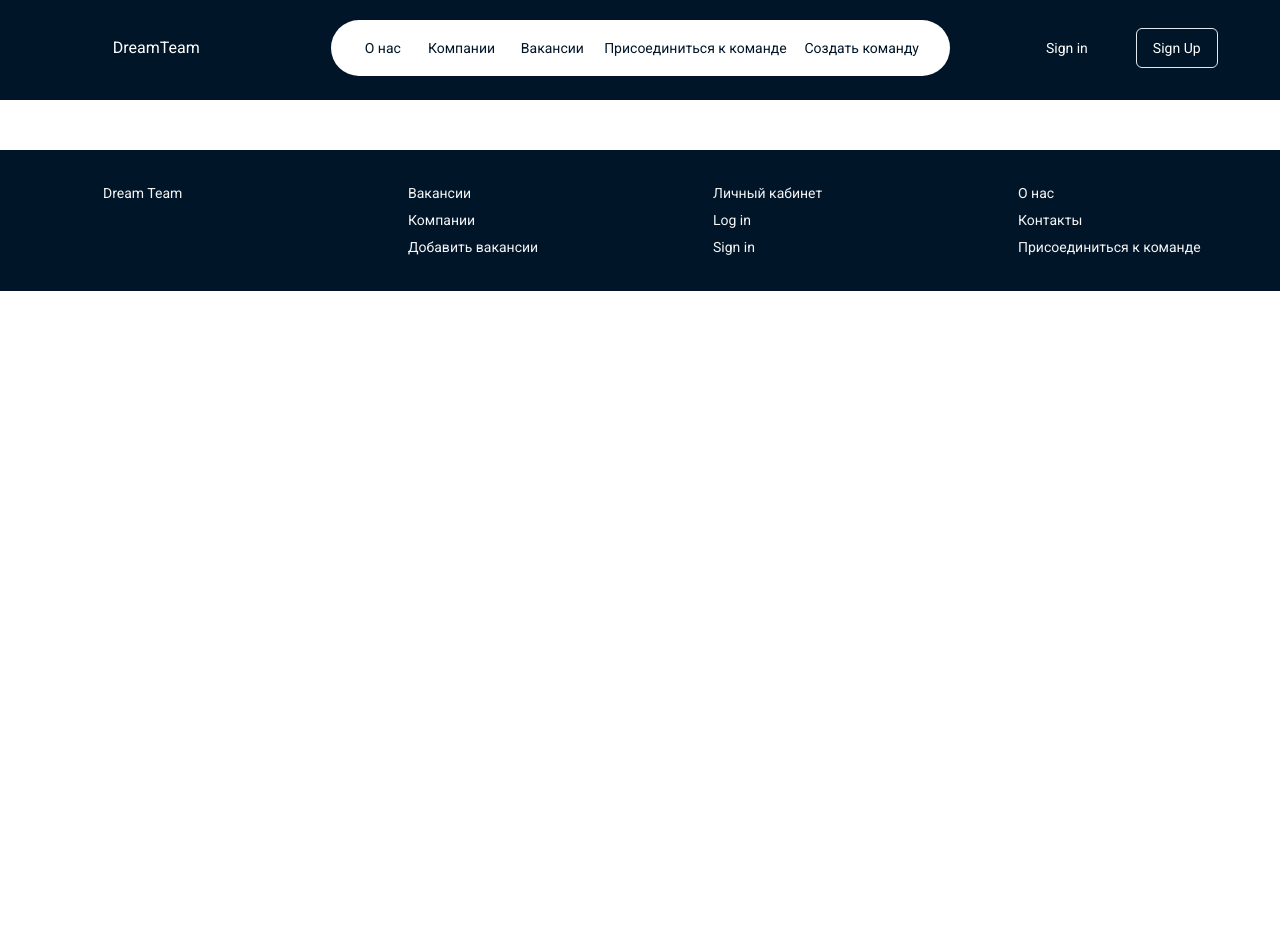
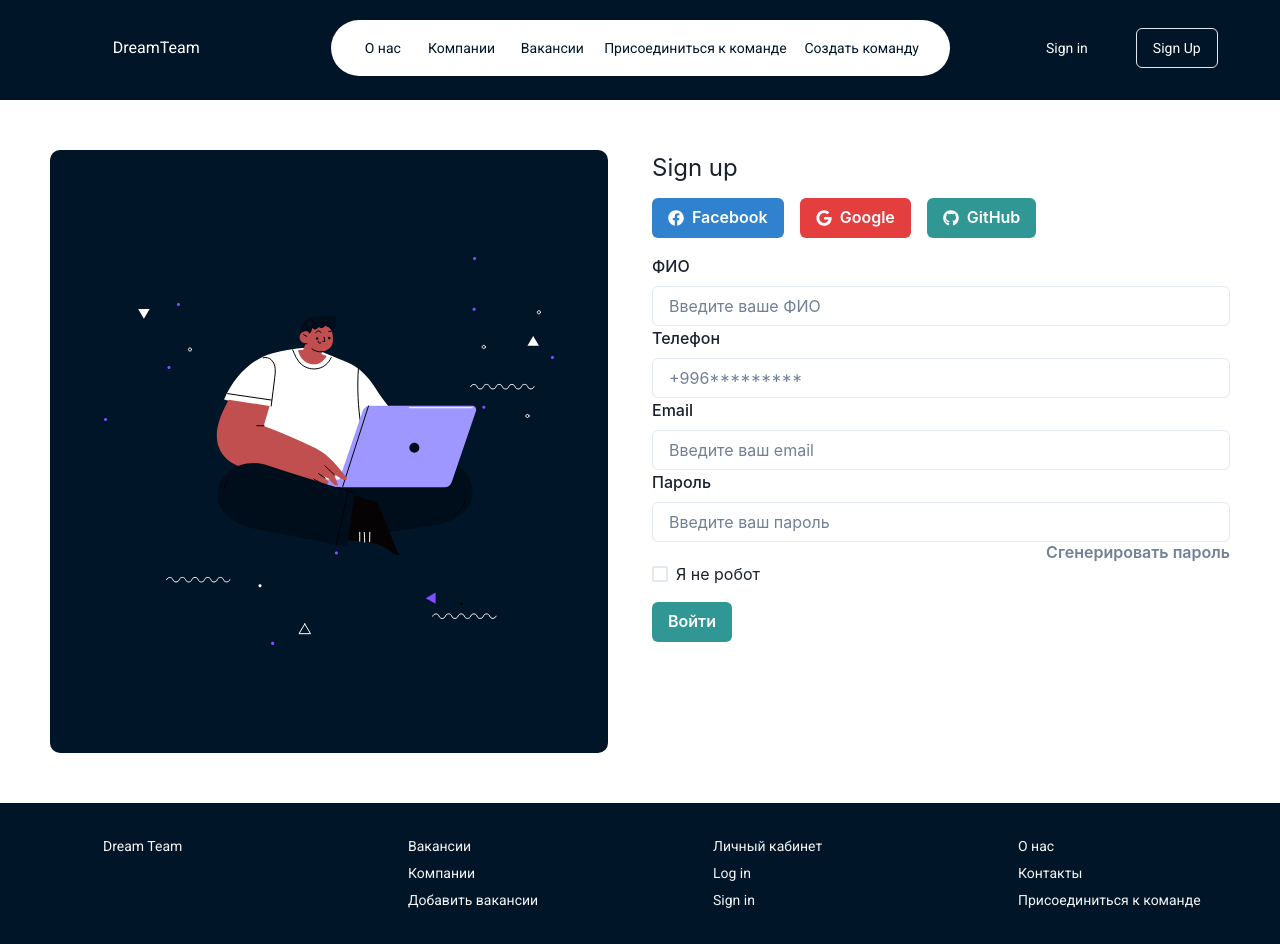
Before and after one commit to DreamTeamOwners/DreamTeamClient, a React (Create React App) app in the folder dream-team-front/: page /signup in a window 1280 px wide. Before the commit the page ends 800 px from the top, so only its background shows below. Built offline with nearby package versions, Linux system fonts and the light colour scheme; a web font is replaced by a local one.

Commit message:
login and signup pages updated

```diff
--- a/dream-team-front/src/App.js
+++ b/dream-team-front/src/App.js
@@ -5,6 +5,7 @@ import "./App.css"
 import Footer from "./components/footer/Footer";
 import Auth from "./components/screens/auth/Auth";
 import {ChakraProvider} from "@chakra-ui/react"
+import ResumeBuilder from "./components/resume/Resume";
 
 
 
@@ -17,6 +18,7 @@ const App = () => {
           <Routes>
             <Route path="/" element={<Home />} />
             <Route path="/*" element={<Auth />} />
+            <Route path="/resume" element={<ResumeBuilder />} />
           </Routes>
           <Footer />
         </div>
--- /dev/null
+++ b/dream-team-front/src/components/resume/Resume.jsx
@@ -0,0 +1,86 @@
+import React, { useState } from 'react';
+import { ChakraProvider, Box, Grid, GridItem, Heading, FormControl, FormLabel, Input, Button, Text } from '@chakra-ui/react';
+import { Formik, Field, Form } from 'formik';
+
+const ResumeBuilder = () => {
+    const clearFormData = {
+        name: '',
+        email: '',
+        phone: '',
+        country: '',
+        city: '',
+        education: '',
+    }
+  const [formData, setFormData] = useState(clearFormData);
+
+  const handleSubmit = (values) => {
+    setFormData(values);
+  };
+
+  const handleInputChange = (e, setFieldValue,values) => {
+    const { name, value } = e.target;
+    setFieldValue(name, value);
+    setFormData(values);
+  };
+
+  return (
+      <Box maxW="80%" mx="auto" mt={8} p={6}>
+        <Heading mb={4}>Конструктор резюме</Heading>
+        <Grid templateColumns="repeat(2, 1fr)" gap={4}>
+          <GridItem borderRadius="md" boxShadow="md" borderWidth={1} p={4}>
+            <Formik initialValues={{ name: '', email: '', phone: '', experience: '' }} onSubmit={handleSubmit}>
+              {({ values, setFieldValue }) => (
+                <Form>
+                  <Field name="name">
+                    {({ field }) => (
+                      <FormControl mb={4}>
+                        <FormLabel>Имя</FormLabel>
+                        <Input {...field} placeholder="Введите ваше имя" onChange={(e) => handleInputChange(e, setFieldValue,values)} />
+                      </FormControl>
+                    )}
+                  </Field>
+                  <Field name="email">
+                    {({ field }) => (
+                      <FormControl mb={4}>
+                        <FormLabel>Email</FormLabel>
+                        <Input {...field} type="email" placeholder="Введите ваш email" onChange={(e) => handleInputChange(e, setFieldValue)} />
+                      </FormControl>
+                    )}
+                  </Field>
+                  <Field name="phone">
+                    {({ field }) => (
+                      <FormControl mb={4}>
+                        <FormLabel>Телефон</FormLabel>
+                        <Input {...field} placeholder="Введите ваш телефон" onChange={(e) => handleInputChange(e, setFieldValue)} />
+                      </FormControl>
+                    )}
+                  </Field>
+                  <Field name="experience">
+                    {({ field }) => (
+                      <FormControl mb={4}>
+                        <FormLabel>Опыт работы</FormLabel>
+                        <Input {...field} placeholder="Введите ваш опыт работы" onChange={(e) => handleInputChange(e, setFieldValue)} />
+                      </FormControl>
+                    )}
+                  </Field>
+                  <Button type="submit" colorScheme="blue">Отправить</Button>
+                </Form>
+              )}
+            </Formik>
+          </GridItem>
+          <GridItem borderRadius="md" boxShadow="md" borderWidth={1}  p={4}>
+            {formData && (
+              <Box mb={4}>
+                <Text>Имя: {formData.name}</Text>
+                <Text>Email: {formData.email}</Text>
+                <Text>Телефон: {formData.phone}</Text>
+                <Text>Опыт работы: {formData.experience}</Text>
+              </Box>
+            )}
+          </GridItem>
+        </Grid>
+      </Box>
+  );
+};
+
+export default ResumeBuilder;
--- a/dream-team-front/src/components/screens/auth/Auth.jsx
+++ b/dream-team-front/src/components/screens/auth/Auth.jsx
@@ -1,13 +1,14 @@
 import styles from "./Auth.module.css"
 import {Routes, Route} from 'react-router-dom'
-import Login from "./login/Login"
+import LoginForm from "./login/Login"
+import RegistrationForm from "./reg/Registration"
 
 const Auth = () => {
     return (
         <div className={styles.auth}>
             <Routes>
-                <Route path="/login" element={<Login/>}/>
-                <Route path="/reg" element={<Login/>}/>
+                <Route path="/login" element={<LoginForm/>}/>
+                <Route path="/signup" element={<RegistrationForm/>}/>
             </Routes>
         </div>
     )
--- a/dream-team-front/src/components/screens/auth/login/Login.jsx
+++ b/dream-team-front/src/components/screens/auth/login/Login.jsx
@@ -1,9 +1,10 @@
 
 import React from 'react';
-import { Box, FormControl, FormErrorMessage, FormLabel, Input, Button, Image, HStack } from '@chakra-ui/react';
+import { Switch, Text, Box, FormControl, FormErrorMessage, FormLabel, Input, Button, Image, HStack, Grid, GridItem, Center } from '@chakra-ui/react';
 import { Formik, Field, Form, ErrorMessage } from 'formik';
 import * as Yup from 'yup';
-import { FaFacebook, FaGoogle, FaTwitter } from 'react-icons/fa';
+import { FaFacebook, FaGithub, FaGoogle, FaTwitter } from 'react-icons/fa';
+import { Link } from 'react-router-dom';
 
 // Валидационная схема с использованием Yup
 const validationSchema = Yup.object().shape({
@@ -24,20 +25,23 @@ const LoginForm = () => {
   };
 
     return (
-        <Box maxW="md" mx="auto" mt={8} p={4} display="flex" alignItems="center">
-            <Box flex={1} mr={4}>
-                <Image src="/login_icon.svg" alt="Image" w="200px" h="200px" objectFit="cover" />
-            </Box>
-            <Box flex={1}>
+        // <Box maxW="md" mx="auto" mt={8} p={4} display="flex" alignItems="center">
+        <Grid templateColumns='1fr 1fr' gap={6}>
+            <GridItem flex={1} mr={4}>
+                <Image src="/login_icon.svg" alt="Image" objectFit="cover" />
+            </GridItem>
+            <GridItem flex={1}>
+                <Text fontSize={24} mb={3}>Log in</Text>
                 <HStack spacing={4} mb={4}>
+
                     <Button colorScheme="blue" leftIcon={<FaFacebook />}>
                         Facebook
                     </Button>
                     <Button colorScheme="red" leftIcon={<FaGoogle />}>
                         Google
                     </Button>
-                    <Button colorScheme="teal" leftIcon={<FaTwitter />}>
-                        Twitter
+                    <Button colorScheme="teal" leftIcon={<FaGithub />}>
+                        GitHub
                     </Button>
                 </HStack>
                 <Formik
@@ -66,6 +70,13 @@ const LoginForm = () => {
                                     </FormControl>
                                 )}
                             </Field>
+                            <Box display={'flex'} justifyContent={'flex-end'} color={'blue'}><Link to='/forgot'>Forgot password?</Link></Box>
+                            <Box display={"flex"} alignItems={"center"} mt={4}>
+                            <FormLabel htmlFor='remember' mb='0'>
+                                Remember me
+                            </FormLabel>
+                            <Switch id='remember' />
+                            </Box>
 
                             <Button mt={4} colorScheme="teal" isLoading={isSubmitting} type="submit">
                                 Войти
@@ -73,8 +84,9 @@ const LoginForm = () => {
                         </Form>
                     )}
                 </Formik>
-            </Box>
-        </Box>
+            </GridItem>
+        </Grid>
+        // </Box>
     );
 };
 
--- a/dream-team-front/src/components/screens/auth/login/Login.module.css
+++ /dev/null
@@ -1,4 +0,0 @@
-.login{
-    display: grid;
-    grid-template-columns: 1fr 1fr;
-}
--- a/dream-team-front/src/components/screens/auth/reg/Registration.jsx
+++ b/dream-team-front/src/components/screens/auth/reg/Registration.jsx
@@ -0,0 +1,110 @@
+
+import React from 'react';
+import { Checkbox, Switch, Text, Box, FormControl, FormErrorMessage, FormLabel, Input, Button, Image, HStack, Grid, GridItem, Center } from '@chakra-ui/react';
+import { Formik, Field, Form, ErrorMessage } from 'formik';
+import * as Yup from 'yup';
+import { FaFacebook, FaGithub, FaGoogle, FaTwitter } from 'react-icons/fa';
+import { Link } from 'react-router-dom';
+
+// Валидационная схема с использованием Yup
+const validationSchema = Yup.object().shape({
+  email: Yup.string().email('Некорректный адрес электронной почты').required('Поле "Email" обязательно для заполнения'),
+  password: Yup.string().required('Поле "Пароль" обязательно для заполнения'),
+});
+
+const initialValues = {
+  email: '',
+  password: '',
+};
+
+const RegistrationForm = () => {
+  const handleSubmit = (values, { setSubmitting }) => {
+    // Выполнение действий при отправке формы
+    console.log(values);
+    setSubmitting(false);
+  };
+
+    return (
+        // <Box maxW="md" mx="auto" mt={8} p={4} display="flex" alignItems="center">
+        <Grid templateColumns='1fr 1fr' gap={6}>
+            <GridItem flex={1} mr={4}>
+                <Image src="/login_icon.svg" alt="Image" objectFit="cover" />
+            </GridItem>
+            <GridItem flex={1}>
+                <Text fontSize={24} mb={3}>Sign up</Text>
+                <HStack spacing={4} mb={4}>
+
+                    <Button colorScheme="blue" leftIcon={<FaFacebook />}>
+                        Facebook
+                    </Button>
+                    <Button colorScheme="red" leftIcon={<FaGoogle />}>
+                        Google
+                    </Button>
+                    <Button colorScheme="teal" leftIcon={<FaGithub />}>
+                        GitHub
+                    </Button>
+                </HStack>
+                <Formik
+                    initialValues={initialValues}
+                    validationSchema={validationSchema}
+                    onSubmit={handleSubmit}
+                >
+                    {({ isSubmitting }) => (
+                        <Form>
+                            <Field name="name">
+                                {({ field, form }) => (
+                                    <FormControl isInvalid={form.errors.name && form.touched.name}>
+                                        <FormLabel htmlFor="name">ФИО</FormLabel>
+                                        <Input {...field} id="name" placeholder="Введите ваше ФИО" />
+                                        <ErrorMessage name="name" component={FormErrorMessage} />
+                                    </FormControl>
+                                )}
+                            </Field>
+
+                            <Field name="phone">
+                                {({ field, form }) => (
+                                    <FormControl isInvalid={form.errors.phone && form.touched.phone}>
+                                        <FormLabel htmlFor="phone">Телефон</FormLabel>
+                                        <Input {...field} id="phone" placeholder="+996*********" />
+                                        <ErrorMessage name="phone" component={FormErrorMessage} />
+                                    </FormControl>
+                                )}
+                            </Field>
+
+                            <Field name="email">
+                                {({ field, form }) => (
+                                    <FormControl isInvalid={form.errors.email && form.touched.email}>
+                                        <FormLabel htmlFor="email">Email</FormLabel>
+                                        <Input {...field} id="email" placeholder="Введите ваш email" />
+                                        <ErrorMessage name="email" component={FormErrorMessage} />
+                                    </FormControl>
+                                )}
+                            </Field>
+
+                            <Field name="password">
+                                {({ field, form }) => (
+                                    <FormControl isInvalid={form.errors.password && form.touched.password}>
+                                        <FormLabel htmlFor="password">Пароль</FormLabel>
+                                        <Input {...field} type="password" id="password" placeholder="Введите ваш пароль" />
+                                        <ErrorMessage name="password" component={FormErrorMessage} />
+                                    </FormControl>
+                                )}
+                            </Field>
+                            <Box display={'flex'} justifyContent={'flex-end'} color={'blue'}><Button variant='link'>Сгенерировать пароль</Button></Box>
+                            <Box display={"flex"} alignItems={"center"} >
+                            <Checkbox defaultUnChecked>Я не робот</Checkbox>
+                            </Box>
+
+                            <Button mt={4} colorScheme="teal" isLoading={isSubmitting} type="submit">
+                                Войти
+                            </Button>
+                        </Form>
+                    )}
+                </Formik>
+            </GridItem>
+        </Grid>
+        // </Box>
+    );
+};
+
+export default RegistrationForm;
```
Also changed, not shown: dream-team-front/src/components/screens/auth/reg/Registration.module.css (deleted).
